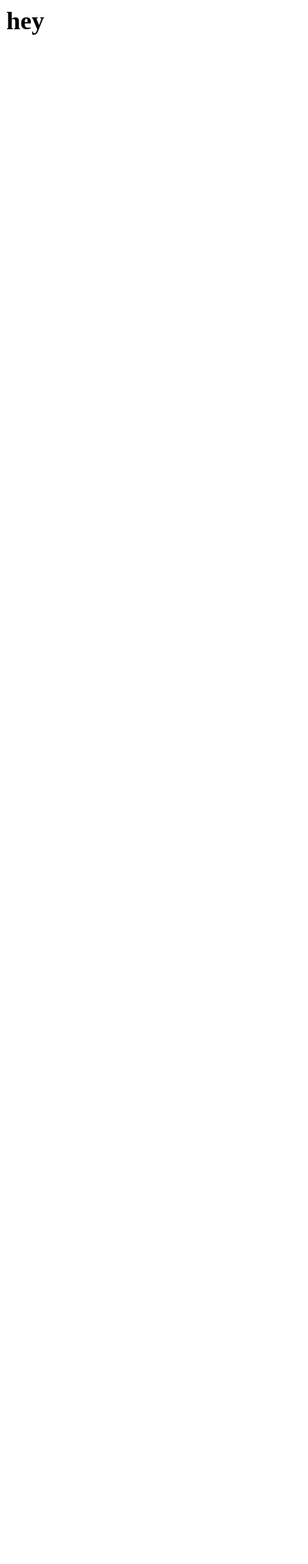
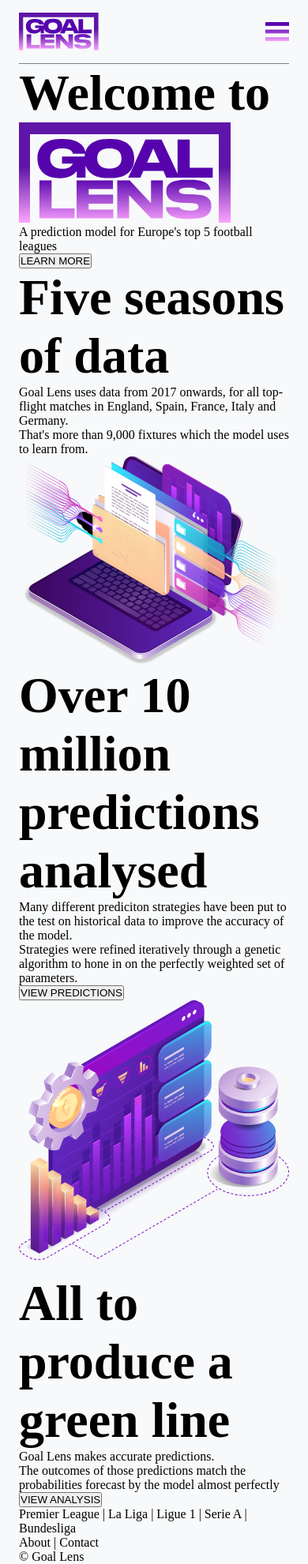
Before and after one commit to juancoquet/goallens, a Django app: page / in a window 390 px wide. Before the commit the page is almost empty. Shown: the whole page at 79% size. Before the commit the page ends 44 px from the top, so only its background shows below. Run offline with Django 4.2, Linux system fonts and the light colour scheme.

Commit message:
add nav bar functinallity

```diff
--- a/docker-compose.yml
+++ b/docker-compose.yml
@@ -9,6 +9,7 @@
       - .:/goallens
     ports:
       - 8000:8000
+      - 35729:35729 # for django livereload
     depends_on:
       - "db"
       - "selenium"
--- a/functional_tests/ft_base.py
+++ b/functional_tests/ft_base.py
@@ -7,14 +7,15 @@
 
 class FunctionalTest(StaticLiveServerTestCase):
 
+    host="web"
+
     def setUp(self):
         self.driver = webdriver.Remote(
             'http://selenium:4444/wd/hub',
             desired_capabilities=DesiredCapabilities.FIREFOX,
         )
         self.error_capture_path = None
-        # self.driver.get(self.live_server_url)
-        self.driver.get('https://www.google.com')
+        self.driver.get(self.live_server_url)
         self.driver.save_screenshot('screenshot.png')
 
     def tearDown(self):
--- a/functional_tests/test_new_visitor.py
+++ b/functional_tests/test_new_visitor.py
@@ -9,3 +9,9 @@
         # a new user visits the site and is greeted by a welcome message
         welcome = self.driver.find_element(By.TAG_NAME, 'h1')
         self.assertEqual(welcome.text, 'Welcome to')
+
+        # they see a button inviting them to learn more
+        learn_more = self.driver.find_element(By.CLASS_NAME, 'btn--primary')
+
+        # they click the button and the page scrolls down
+        learn_more.click()
--- /dev/null
+++ b/static/css/_base.css
@@ -0,0 +1,45 @@
+:root {
+    --max-width: 1200px;
+    --side-padding: 2.4rem;
+
+    /* colors */
+    --bg: #F8F9FA;
+    --dark-grey: #7e7e7e;
+}
+
+* {
+    box-sizing: border-box;
+    margin: 0;
+    padding: 0;
+}
+
+html {
+    font-size: 62.5%;
+}
+
+body {
+    max-width: var(--max-width);
+    padding: 0 var(--side-padding);
+    margin: 0 auto;
+    background-color: var(--bg);
+}
+
+h1, h2, h3, h4, h5, h6 {}
+
+h1 {
+    font-size: 6.4rem;
+}
+
+h2 {}
+
+h3 {}
+
+p, a, span, li {
+    font-size: 1.6rem;
+}
+
+.content-width {
+    width: 100%;
+    max-width: var(--max-width);
+    margin: 0 auto;
+}
--- /dev/null
+++ b/static/css/nav.css
@@ -0,0 +1,75 @@
+nav {
+    display: flex;
+    flex-direction: row;
+    justify-content: space-between;
+    align-items: center;
+    padding: 1.6rem 0;
+    border-bottom: 1px solid var(--dark-grey);
+
+    /* background-color: grey; */
+}
+
+#logo-home {
+    height: 4.8rem;
+}
+
+#menu-icon, #menu-close {
+    height: 2.4rem;
+    cursor: pointer;
+}
+
+.nav-items--right {
+    display: flex;
+    flex-direction: row;
+    justify-content: flex-end;
+    align-items: center;
+}
+
+.nav__item {
+    margin-left: 1.6rem;
+}
+
+.nav__menu {
+    display: none;
+}
+
+.mobile-menu {
+    padding: 0 var(--side-padding);
+    width: 100%;
+    position: absolute;
+    z-index: 998;
+    right: 0;
+    display: none;
+    flex-direction: row;
+    justify-content: space-between;
+    flex-wrap: wrap;
+    align-items: center;
+    background-color: hsl(210, 17%, 98%, 0.8);
+    backdrop-filter: blur(2px);
+
+}
+
+@media screen and (max-width: 485px) {
+    .nav__menu {
+        display: block;
+    }
+
+    .nav-items--right {
+        flex-direction: column;
+        align-items: flex-end;
+    }
+
+    .nav__item {
+        display: none;
+        margin: 1.2rem 0;
+    }
+
+    .mobile-menu {
+        display: flex;
+    }
+}
+
+.hidden {
+    display: none;
+    pointer-events: none;
+}
--- a/templates/_base.html
+++ b/templates/_base.html
@@ -0,0 +1,45 @@
+{% load static %}
+
+<!DOCTYPE html>
+<html lang="en">
+<head>
+  <meta charset="UTF-8">
+  <meta http-equiv="X-UA-Compatible" content="IE=edge">
+  <meta name="viewport" content="width=device-width, initial-scale=1.0">
+
+  <link rel="stylesheet" href="{% static 'css/_base.css' %}">
+  <link rel="stylesheet" href="{% static 'css/nav.css' %}">
+  {% block styles %}
+  {% endblock styles%}
+
+  <title>Goal Lens</title>
+</head>
+<body>
+
+  <header>
+    <nav class="content-width">
+      <img src="{% static 'images/logo.svg' %}" alt="Goal Lens Logo" id="logo-home">
+      <div class="nav-items--right">
+        <img class="nav__menu" src="{% static 'images/menu-icon.svg' %}" alt="menu" id="menu-icon">
+        <img class="nav__menu-close hidden" src="{% static 'images/menu-icon-close.svg' %}" alt="close menu" id="menu-close">
+        <a href="" class="nav__item"><p class="nav__text">Predictions</p></a>
+        <a href="" class="nav__item"><p class="nav__text">Methodology</p></a>
+        <a href="" class="nav__item"><p class="nav__text">Analysis</p></a>
+      </div>
+    </nav>
+    <div class="mobile-menu"></div>
+  </header>
+
+  {% block content %}
+  {% endblock content %}
+
+  <footer>
+    <p>Premier League | La Liga | Ligue 1 | Serie A | Bundesliga</p>
+    <p>About | Contact</p>
+    <p>&copy; Goal Lens</p>
+  </footer>
+
+  <script src="{% static 'js/nav.js' %}"></script>
+
+</body>
+</html>
--- a/templates/home.html
+++ b/templates/home.html
@@ -1 +1,39 @@
-<h1>hey</h1>
+{% extends '_base.html' %}
+{% load static %}
+
+{% block styles %}
+  <link rel="stylesheet" href="{% static 'css/home.css' %}">
+{% endblock styles %}
+
+{% block content %}
+
+  <h1>Welcome to</h1>
+  <img src="{% static 'images/logo.svg' %}" alt="logo" class="logo">
+  <p>A prediction model for Europe's top 5 football leagues</p>
+  <button class="btn--primary">LEARN MORE</button>
+
+  <section id="data-section">
+    <h1>Five seasons of data</h1>
+    <p>Goal Lens uses data from 2017 onwards, for all top-flight matches in England, Spain, France, Italy and Germany.</p>
+    <p>That's more than 9,000 fixtures which the model uses to learn from.</p>
+    <img src="{% static 'images/graphics/data.svg' %}" alt="laptop sorting data">
+  </section>
+
+  <section id="analysis-section">
+    <h1>Over 10 million predictions analysed</h1>
+    <p>Many different prediciton strategies have been put to the test on historical data to improve the accuracy of the model.</p>
+    <p>Strategies were refined iteratively through a genetic algorithm to hone in on the perfectly weighted set of parameters.</p>
+    <button class="btn--primary">VIEW PREDICTIONS</button>
+    <img src="{% static 'images/graphics/analysis.svg' %}" alt="data being analysed" style="transform: scaleX(-1)">
+  </section>
+
+  <section id="green-line-section">
+    <h1>All to produce a green line</h1>
+    <p>Goal Lens makes accurate predictions.</p>
+    <p>The outcomes of those predictions match the probabilities forecast by the model almost perfectly</p>
+    <button class="btn--primary">VIEW ANALYSIS</button>
+  </section>
+
+
+
+{% endblock content %}
```
Also changed, not shown: config/settings.py (+8 -0 lines), static/js/nav.js (added, +51 -0 lines), screenshot.png, static/css/home.css (added), static/images/logo.svg, static/images/menu-icon-close.svg (added), static/images/menu-icon.svg (added), 2 other files.
